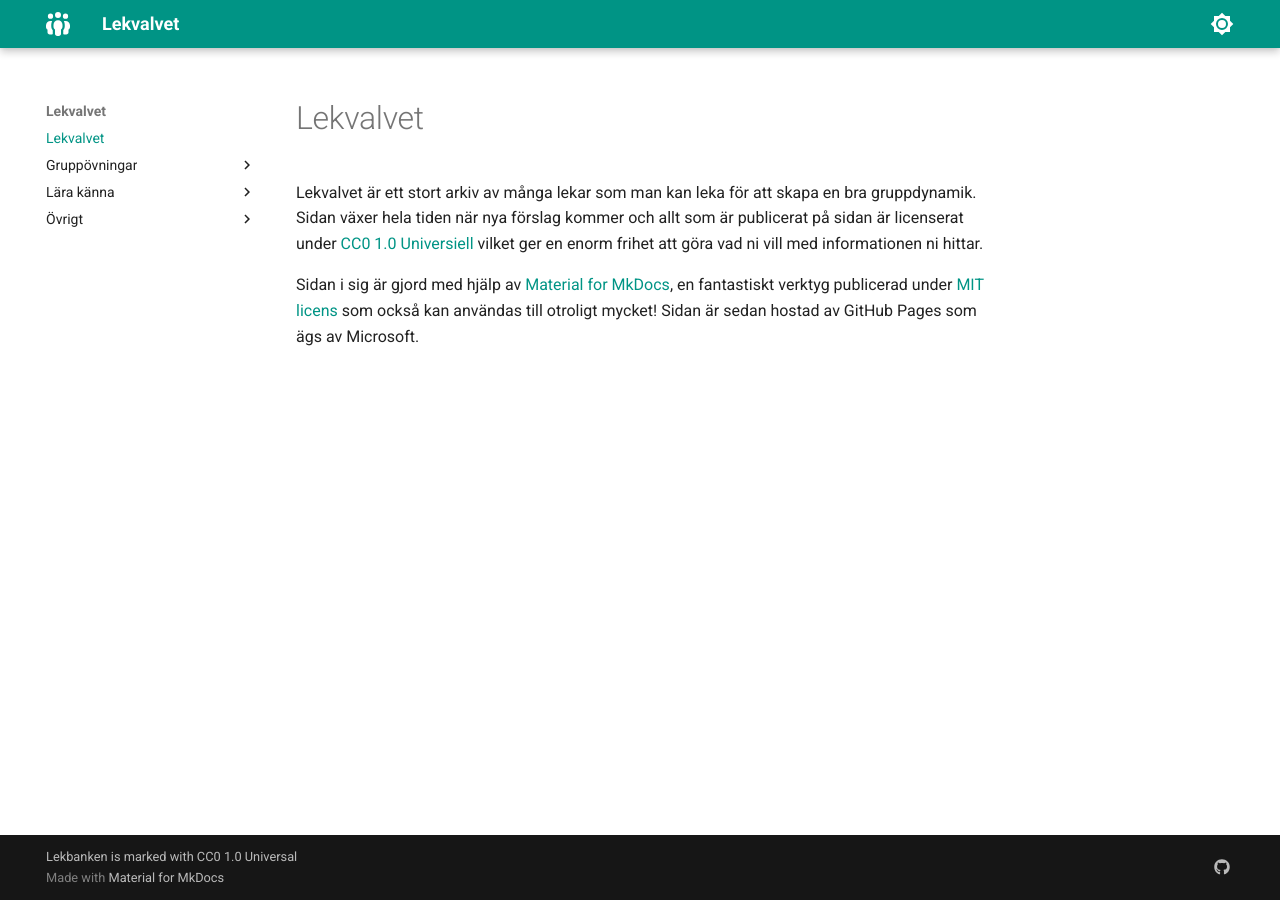
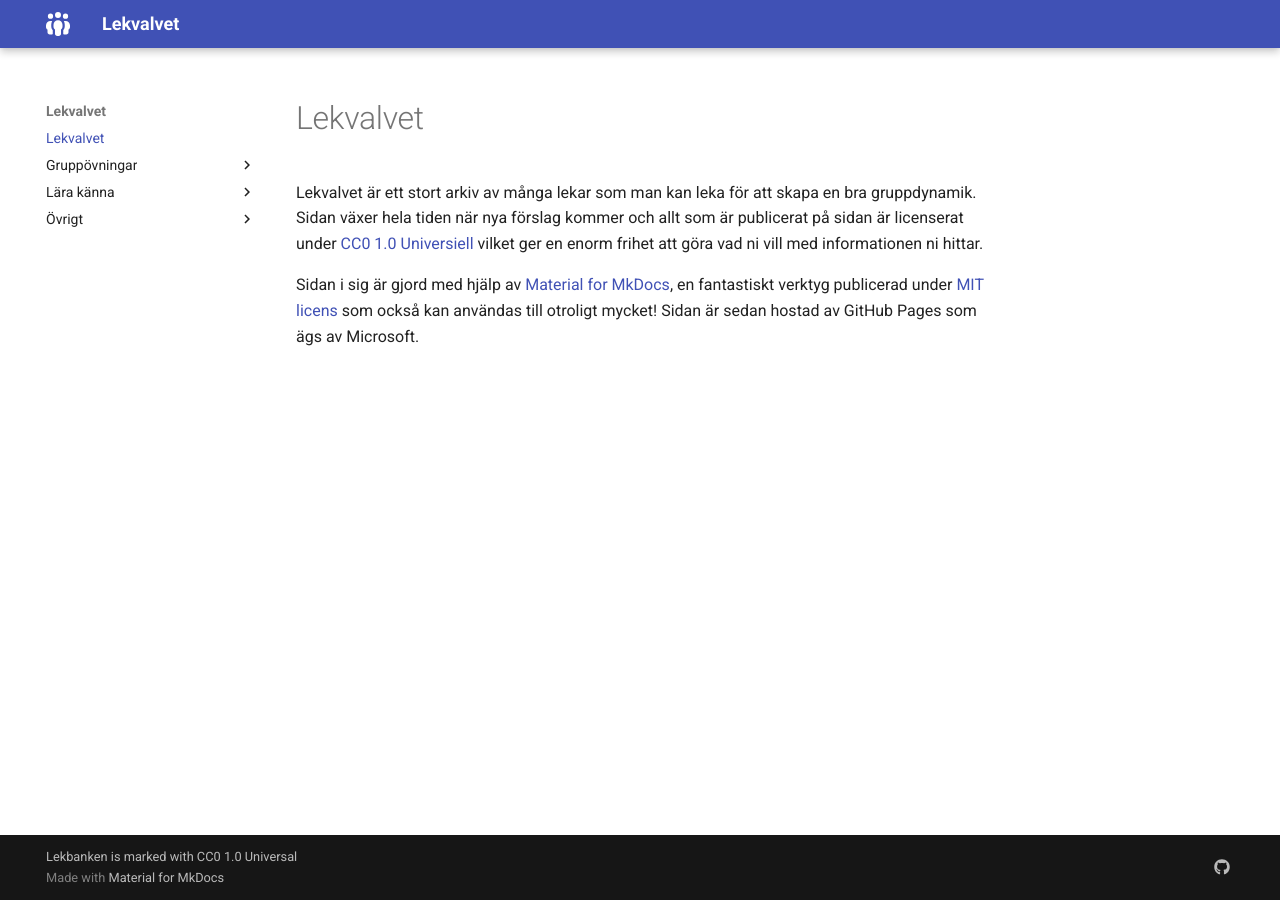
Before and after one commit to Bjorkan/Lekvalvet, an MkDocs documentation site: the page built from docs/index.md, in a window 1280 px wide. Built offline with MkDocs 1.6.1 and Material for MkDocs 9.7.7, drawn with Linux system fonts in a browser that asks for light colours.

Commit message:
Tog bort dark mode för att försöka få fram sökfunktionen på mobilen

```diff
--- a/mkdocs.yml
+++ b/mkdocs.yml
@@ -9,23 +9,6 @@
   language: sv
   icon:
     logo: fontawesome/solid/people-group
-  palette:
-
-    # Palette toggle for light mode
-    - media: "(prefers-color-scheme: light)"
-      scheme: default
-      primary: teal
-      toggle:
-        icon: material/brightness-7
-        name: Byt till mörkt läge
-
-    # Palette toggle for dark mode
-    - media: "(prefers-color-scheme: dark)"
-      scheme: slate
-      primary: teal
-      toggle:
-        icon: material/brightness-4
-        name: Byt till ljust läge
 extra:
   social:
       - icon: fontawesome/brands/github
```
